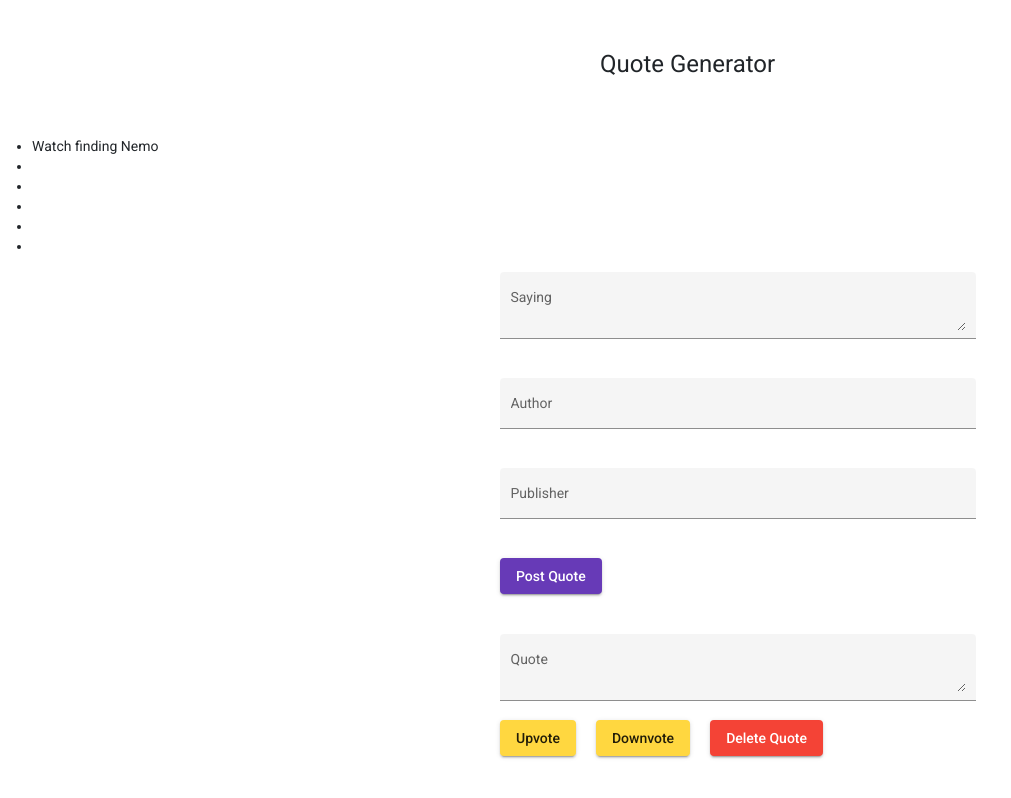
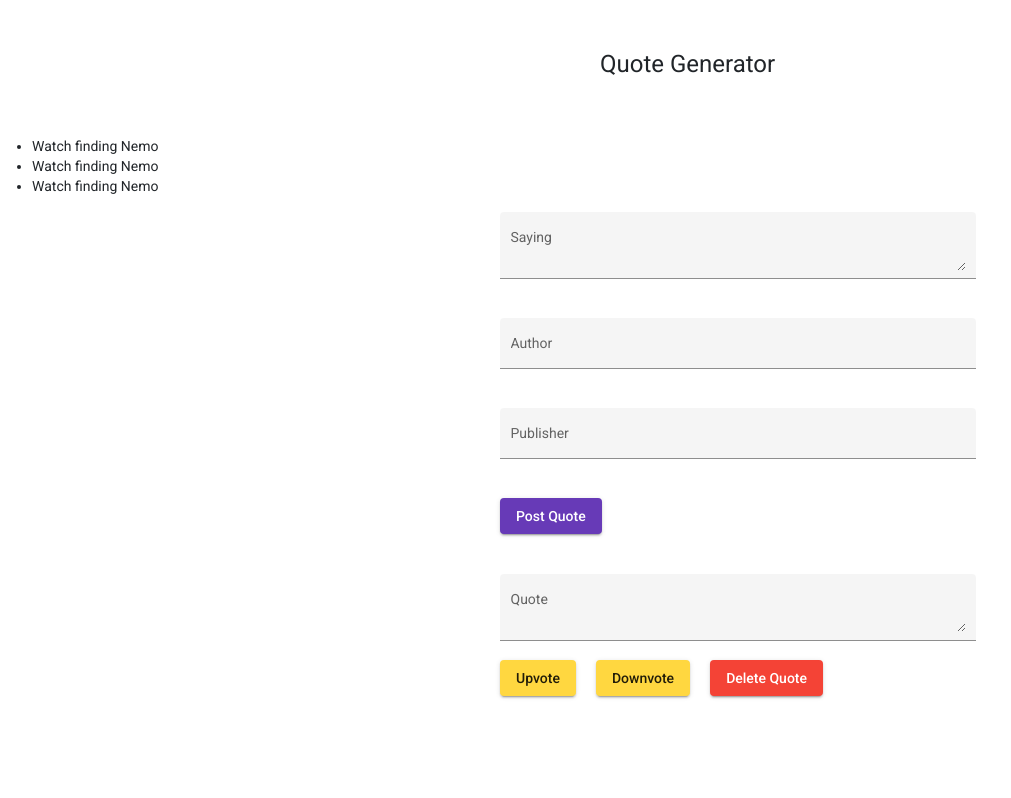
Before and after one commit to paulmunyao/Quote-Generator, an Angular app: page / in a window 1280 px wide. Shown: the top 798 px of the page, without its empty margins (0-1011 px from the left). Built offline with nearby package versions, Linux system fonts and the light colour scheme.

Commit message:
Edit content in class App component

```diff
--- a/src/app/app.component.ts
+++ b/src/app/app.component.ts
@@ -8,10 +8,7 @@ import {Quote } from './quote';
 export class AppComponent {
   quotes: Quote[] = [
     {quote:'Watch finding Nemo',author:'Paul'},
-    {id:2,name:'Buy Cookies'},
-    {id:3,name:'Get new Phone Case'},
-    {id:4,name:'Get Dog Food'},
-    {id:5,name:'Solve math homework'},
-    {id:6,name:'Plot my world domination plan'},
+    {quote:'Watch finding Nemo',author:'Paul'},
+    {quote:'Watch finding Nemo',author:'Paul'},
   ];
 }
```
